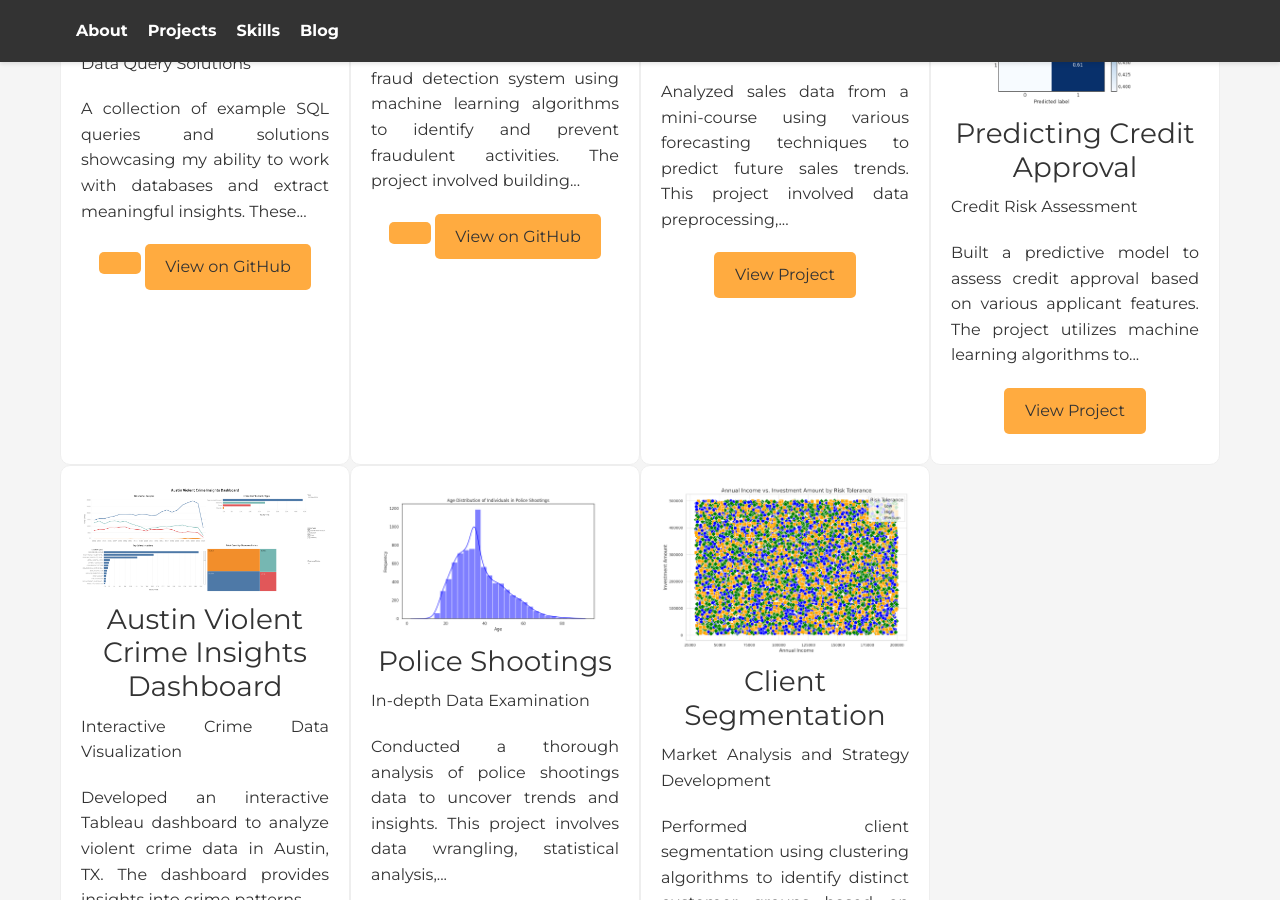
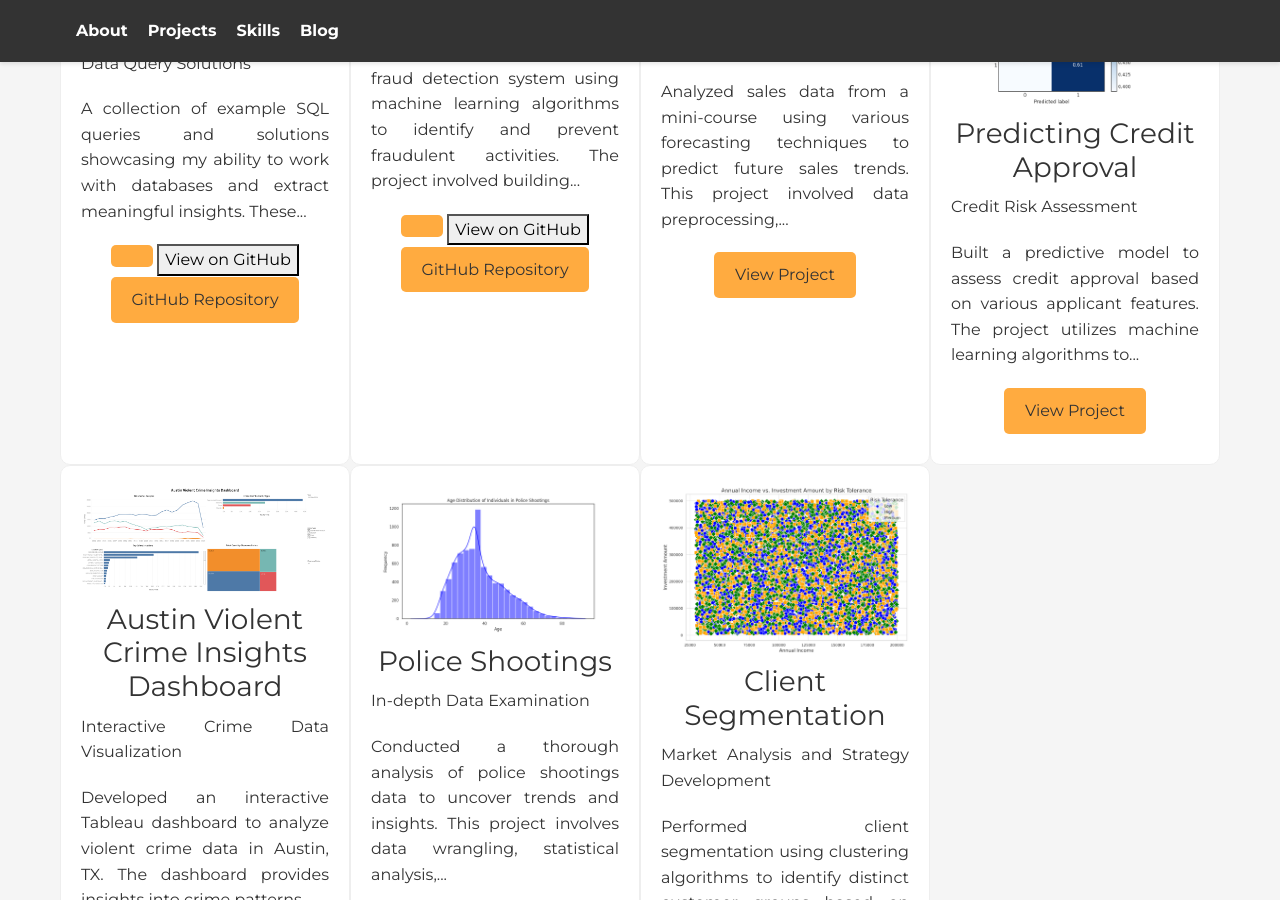
Before and after one commit to rgrantham82/rgrantham82.github.io, a Jekyll site: the page built from index.html, in a window 1280 px wide and 900 px high, scrolled down 1478 px. Built offline with Jekyll 4.4.1, drawn with Linux system fonts in a browser that asks for light colours; nearby versions of some CDN libraries.

Commit message:
Update index.html

```diff
--- a/index.html
+++ b/index.html
@@ -21,10 +21,15 @@
       <h3>{{ project.title }}</h3>
       <p>{{ project.subtitle }}</p>
       <p>{{ project.description | truncatewords: 20 }}</p>
-      <a href="{{ project.link_text }}" class="btn">{{ project.link_text }}</a>
-      {% if project.github %}
-      <a href="{{ project.github }}" class="btn-github">View on GitHub</a>
-      {% endif %}
+      <div class="btn-container">
+        <a href="{{ project.link_text }}" class="btn">{{ project.link_text }}</a>
+        {% if project.github %}
+        <button class="btn-github-toggle">View on GitHub</button>
+        <div class="github-content">
+          <a href="{{ project.github }}" class="btn-github">GitHub Repository</a>
+        </div>
+        {% endif %}
+      </div>
     </div>
     {% endfor %}
   </div>
```
